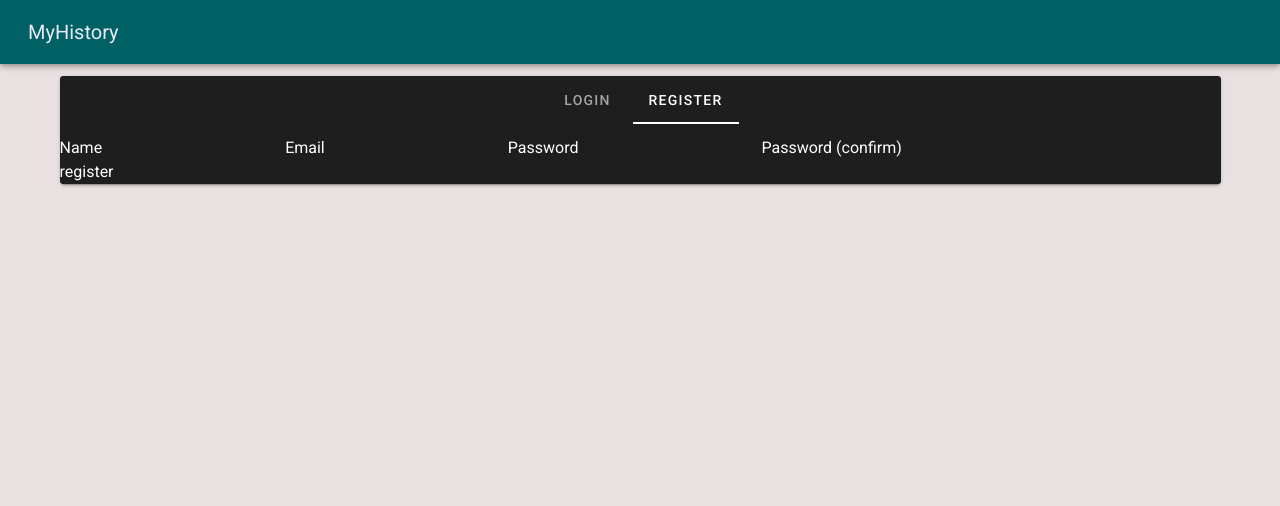
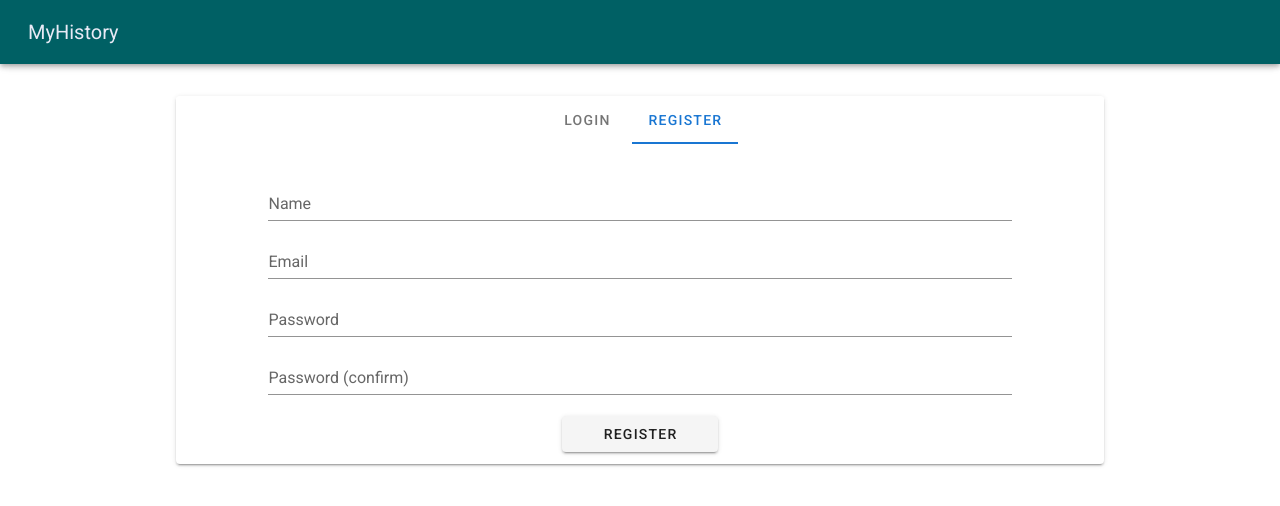
Before and after one commit to Nununta/myhistory-front, a Nuxt app: page / in a window 1280 px wide. Both pictures are taken after a click on the tab "REGISTER". Shown: the top 506 px of the page. Built offline with nearby package versions, Linux system fonts and the light colour scheme.

Commit message:
sass追加

```diff
--- /dev/null
+++ b/assets/sass/app.scss
@@ -0,0 +1,5 @@
+// Variables
+@import "variables";
+
+// common
+@import "common";
--- /dev/null
+++ b/assets/sass/common.scss
@@ -0,0 +1,3 @@
+[v-cloak] {
+  display: none;
+}
--- /dev/null
+++ b/assets/sass/variables.scss
@@ -0,0 +1 @@
+$color-bg: rgb(248, 255, 187);
--- a/layouts/default.vue
+++ b/layouts/default.vue
@@ -19,10 +19,6 @@ export default {
 </script>
 
 <style scoped>
-.v-application {
-  background-color: #e9e1e1;
-  color: black;
-}
 li {
   list-style: none;
 }
--- a/nuxt.config.js
+++ b/nuxt.config.js
@@ -21,10 +21,10 @@ export default {
   },
 
   // Global CSS: https://go.nuxtjs.dev/config-css
-  css: [],
+  css: [{ src: "~/assets/sass/app.scss", lang: "scss" }],
 
   // Plugins to run before rendering page: https://go.nuxtjs.dev/config-plugins
-  plugins: [],
+  plugins: [{ src: "~/plugins/util.js" }],
 
   // Auto import components: https://go.nuxtjs.dev/config-components
   components: true,
@@ -57,9 +57,19 @@ export default {
   vuetify: {
     customVariables: ["~/assets/variables.scss"],
     theme: {
-      dark: true,
+      dark: false,
       themes: {
         dark: {
+          primary: colors.blue.darken2,
+          accent: colors.grey.darken3,
+          secondary: colors.amber.darken3,
+          info: colors.teal.lighten1,
+          warning: colors.amber.base,
+          error: colors.deepOrange.accent4,
+          success: colors.green.accent3,
+        },
+        /*以下追加*/
+        light: {
           primary: colors.blue.darken2,
           accent: colors.grey.darken3,
           secondary: colors.amber.darken3,
--- a/package.json
+++ b/package.json
@@ -11,7 +11,9 @@
   "dependencies": {
     "@nuxtjs/axios": "^5.13.6",
     "core-js": "^3.19.3",
+    "node-sass": "^4.14.1",
     "nuxt": "^2.15.8",
+    "sass-loader": "^10.1.1",
     "vue": "^2.6.14",
     "vue-server-renderer": "^2.6.14",
     "vue-template-compiler": "^2.6.14",
--- a/pages/index.vue
+++ b/pages/index.vue
@@ -1,12 +1,12 @@
 <template>
-  <v-card>
-    <v-tabs v-model="tabs" centered color="white">
+  <v-card width="80%" class="mx-auto mt-5" v-cloak>
+    <v-tabs v-model="tabs" centered class="mb-5">
       <v-tab> Login </v-tab>
       <v-tab> Register </v-tab>
     </v-tabs>
-    <v-tabs-items v-model="tabs" class="mt-3">
+    <v-tabs-items v-model="tabs" class="pt-5 mt-5 mx-auto" style="width: 80%">
+      <v-form class="form" @submit.prevent="login">
         <v-tab-item>
-        <v-form class="form" @submit.prevent="login">
           <!-- エラー結果表示 -->
           <!-- <div v-if="loginErrors" class="errors">
           <ul v-if="loginErrors.email">
@@ -20,7 +20,7 @@
             </li>
           </ul>
         </div> -->
-          <v-card>
+
           <v-text-field
             label="Email"
             class="mx-auto pt-0"
@@ -35,15 +35,11 @@
             width="100%"
             v-model="loginForm.password"
           ></v-text-field>
-            <v-btn class="d-flex mx-auto mb-3 px-10" type="submit">
-              login
-            </v-btn>
-          </v-card>
+          <v-btn class="d-flex mx-auto mb-3 px-10" type="submit"> login </v-btn>
+        </v-tab-item>
       </v-form>
-      </v-tab-item>
       <v-tab-item>
         <v-form class="form" @submit.prevent="register">
-          <v-card>
           <!-- エラー結果表示 -->
           <!-- <div v-if="registerErrors" class="errors">
           <ul v-if="registerErrors.name">
@@ -62,40 +58,40 @@
             </li>
           </ul>
         </div> -->
-            <label for="username">Name</label>
-            <input
-              type="text"
-              class="form__item"
-              id="username"
+
+          <v-text-field
+            label="Name"
+            class="mx-auto pt-0"
+            width="100%"
             v-model="registerForm.name"
-            />
-            <label for="email">Email</label>
-            <input
-              type="text"
-              class="form__item"
-              id="email"
+          ></v-text-field>
+
+          <v-text-field
+            label="Email"
+            class="mx-auto pt-0"
+            width="100%"
             v-model="registerForm.email"
-            />
-            <label for="password">Password</label>
-            <input
+          ></v-text-field>
+
+          <v-text-field
+            label="Password"
             type="password"
-              class="form__item"
-              id="password"
+            class="mx-auto pt-0"
+            width="100%"
             v-model="registerForm.password"
-            />
-            <label for="password-confirmation">Password (confirm)</label>
-            <input
+          ></v-text-field>
+
+          <v-text-field
+            label="Password (confirm)"
             type="password"
-              class="form__item"
-              id="password-confirmation"
+            class="mx-auto pt-0"
+            width="100%"
             v-model="registerForm.password_confirmation"
-            />
-            <div class="form__button">
-              <button type="submit" class="button button--inverse">
-                register
-              </button>
-            </div>
-          </v-card>
+          ></v-text-field>
+
+          <v-btn class="d-flex mx-auto mb-3 px-10" type="submit"
+            >register</v-btn
+          >
         </v-form>
       </v-tab-item>
     </v-tabs-items>
@@ -131,15 +127,15 @@ export default {
       //     this.$router.push("/");
       // }
     },
-    // async register() {
-    //     // authストアのresigterアクションを呼び出す
-    //     await this.$store.dispatch("auth/register", this.registerForm);
+    async register() {
+      // authストアのresigterアクションを呼び出す
+      await this.$store.dispatch("auth/register", this.registerForm);
 
-    //     if (this.apiStatus) {
-    //         // トップページに移動する
-    //         this.$router.push("/");
-    //     }
-    // },
+      if (this.apiStatus) {
+        // トップページに移動する
+        this.$router.push("/");
+      }
+    },
     // clearError() {
     //     this.$store.commit("auth/setLoginErrorMessages", null);
     //     this.$store.commit("auth/setRegisterErrorMessages", null);
@@ -158,7 +154,7 @@ export default {
 };
 </script>
 
-<style>
+<style lang="scss">
 li {
   list-style: none;
 }
--- /dev/null
+++ b/store/auth.js
@@ -0,0 +1,109 @@
+import { OK, UNPROCESSABLE_ENTITY, CREATED } from "../plugins/util";
+
+const state = () => ({
+  user: null,
+  apiStatus: null,
+  loginErrorMessages: null,
+  registerErrorMessages: null,
+});
+
+const getters = {
+  check: (state) => !!state.user,
+  username: (state) => (state.user ? state.user.name : ""),
+};
+
+const mutations = {
+  setUser(state, user) {
+    state.user = user;
+  },
+  setApiStatus(state, status) {
+    state.apiStatus = status;
+  },
+  setLoginErrorMessages(state, messages) {
+    state.loginErrorMessages = messages;
+  },
+  setRegisterErrorMessages(state, messages) {
+    state.registerErrorMessages = messages;
+  },
+};
+
+const actions = {
+  //ユーザ登録
+  async register(context, data) {
+    context.commit("setApiStatus", null);
+    console.log("a");
+    const response = await this.$axios.$post("/api/register", data);
+
+    if (response.status === CREATED) {
+      context.commit("setApiStatus", true);
+      context.commit("setUser", response.data);
+      return false;
+    }
+    context.commit("setApiStatus", false);
+
+    if (response.status === UNPROCESSABLE_ENTITY) {
+      context.commit("setRegisterErrorMessages", response.data.errors);
+    } else {
+      context.commit("error/setCode", response.status, { root: true });
+    }
+  },
+
+  //ログイン
+  async login(context, data) {
+    context.commit("setApiStatus", null); //記述なくても動作に問題なかった。
+    const response = await axios.post("/api/login", data);
+
+    if (response.status === OK) {
+      context.commit("setApiStatus", true);
+      context.commit("setUser", response.data);
+      return false;
+    }
+
+    context.commit("setApiStatus", false);
+    if (response.status === UNPROCESSABLE_ENTITY) {
+      context.commit("setLoginErrorMessages", response.data.errors);
+    } else {
+      context.commit("error/setCode", response.status, { root: true });
+    }
+  },
+  //ログアウト
+  async logout(context) {
+    context.commit("setApiStatus", null);
+    const response = await axios.post("/api/logout");
+
+    if (response.status === OK) {
+      context.commit("setApiStatus", true);
+      context.commit("setUser", null);
+      return false;
+    }
+
+    context.commit("setApiStatus", false);
+    context.commit("error/setCode", response.status, { root: true });
+  },
+
+  //ログイン中か判定
+  async currentUser(context) {
+    context.commit("setApiStatus", null);
+    const response = await axios.get("/api/user");
+    //response.dataなければnullに設定
+    const user = response.data || null;
+
+    if (response.status === OK) {
+      context.commit("setApiStatus", true);
+      context.commit("setUser", user);
+      return false;
+    }
+
+    context.commit("setApiStatus", false);
+    context.commit("error/setCode", response.status, { root: true });
+  },
+};
+
+export default {
+  //namespacedをtrueにすることでアクション呼び出す際に"モジュール/actions名"の形を第一に引数にできる。
+  namespaced: true,
+  state,
+  getters,
+  mutations,
+  actions,
+};
--- /dev/null
+++ b/store/error.js
@@ -0,0 +1,15 @@
+const state = () => ({
+  code: null,
+});
+
+const mutations = {
+  setCode(state, code) {
+    state.code = code;
+  },
+};
+
+export default {
+  namespaced: true,
+  state,
+  mutations,
+};
```
Also changed, not shown: 1 other file (tests, documents, lock files or other folders). Lines whose indentation alone changed are shown as unchanged.
